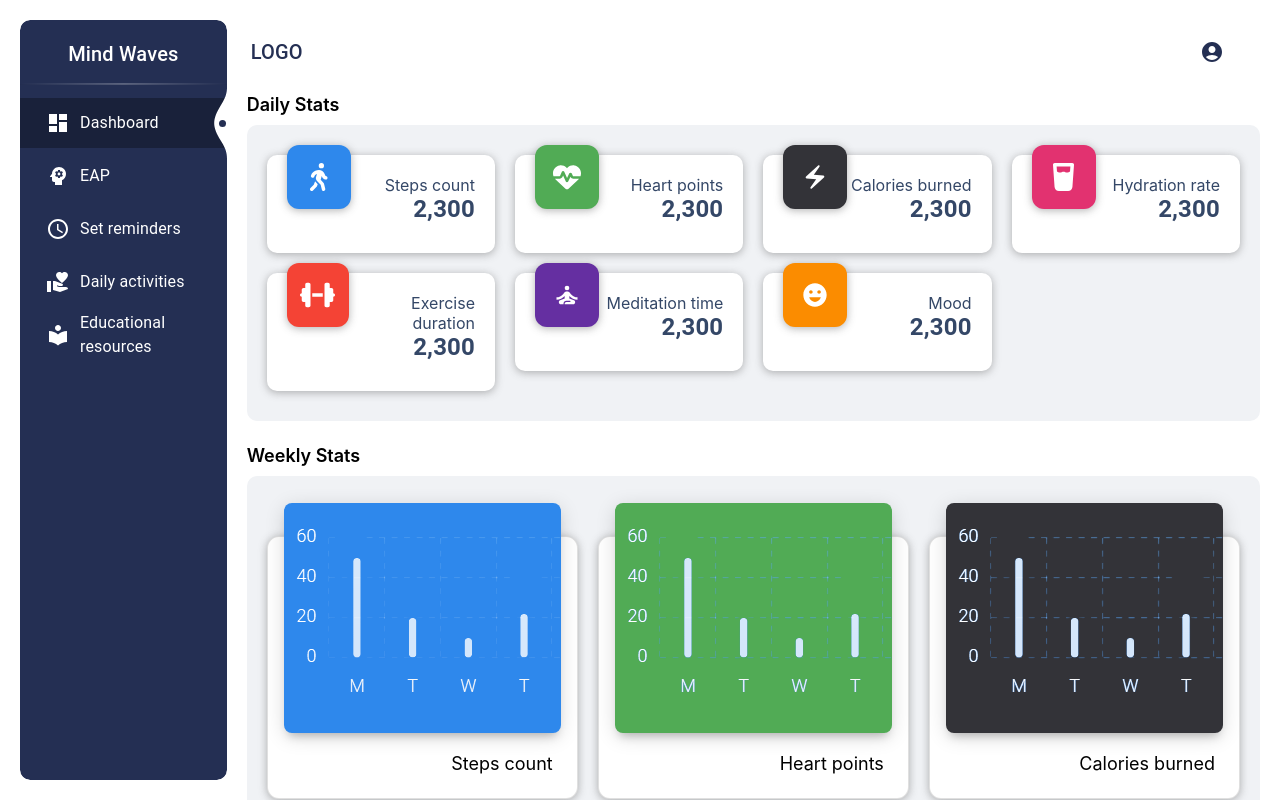
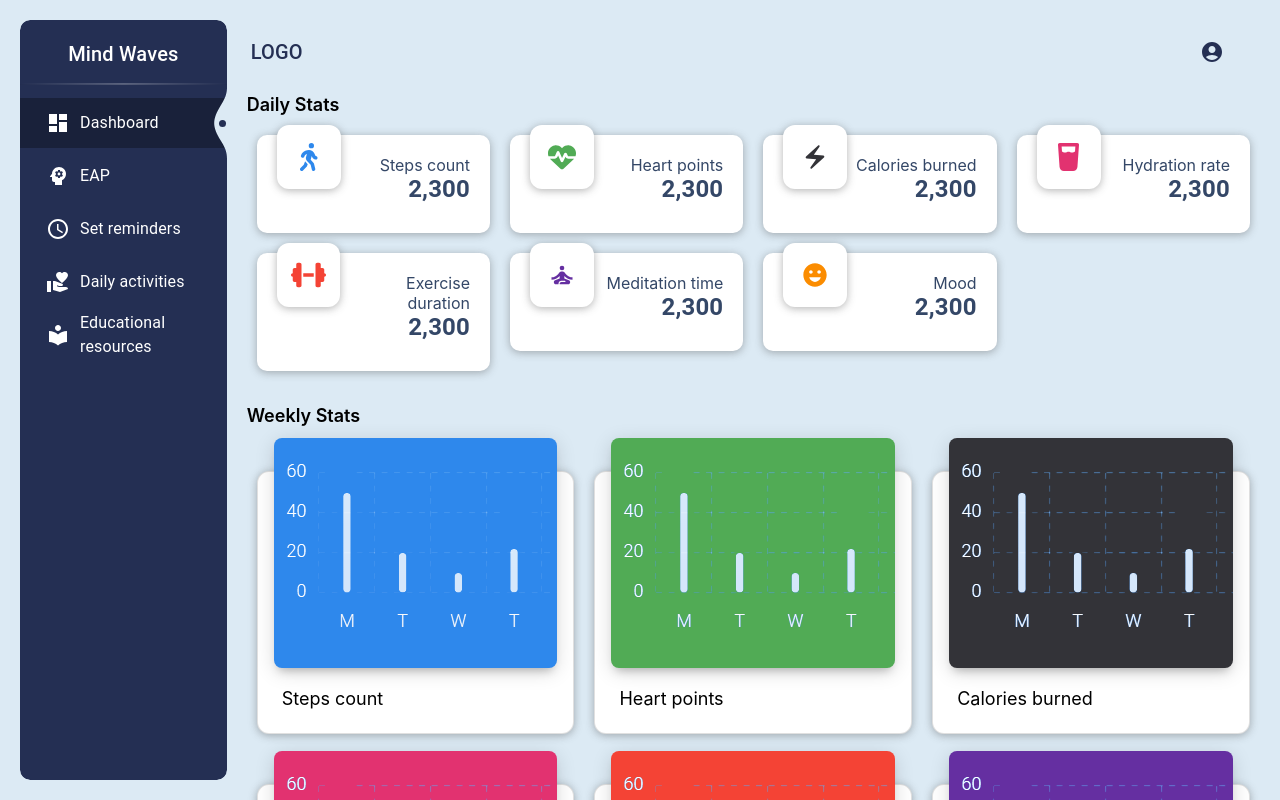
Before and after one commit to kashishahuja2002/Mind-Waves-ServiceNow-Code-To-Win, a React (Create React App) app: page /pages/dashboard in a window 1280 px wide. Shown: the top 800 px of the page. Built offline with nearby package versions, Linux system fonts and the light colour scheme.

Commit message:
dashboard styles

```diff
--- a/src/App.scss
+++ b/src/App.scss
@@ -1,6 +1,7 @@
 .app {
   min-height: calc(100vh - 40px);
   padding: 20px;
+  background-color: var(--base-background);
 }
 
 .center {
--- a/src/components/pages/dashboard/DailyStats.js
+++ b/src/components/pages/dashboard/DailyStats.js
@@ -12,11 +12,11 @@ const StatCard = (obj) => {
     <Card variant="outlined" className="daily-stat-card ">
         <Box className="icon-box"
           sx={{
-            backgroundColor: `${obj.color}`,
-            // backgroundColor: "#fff",
-            // svg :{
-            //   color: `${obj.color}`
-            // }
+            // backgroundColor: `${obj.color}`,
+            backgroundColor: "#fff",
+            svg :{
+              color: `${obj.color}`
+            }
           }}
         >
           {obj.icon}
--- a/src/styles/pages/dashboard/dashboard.scss
+++ b/src/styles/pages/dashboard/dashboard.scss
@@ -7,18 +7,11 @@
         color: #000000;
     }
 
-    .daily-stats, .weekly-stats {
-        background-color: var(--light-grey);
-        padding: 20px 10px;
-        border-radius: 10px;
+    // Daily Stat Cards
+    .daily-stats{
         margin-top: 10px;
     }
 
-    .weekly-stats {
-        padding: 0px 10px 20px;
-    }
-
-    // Daily Stat Cards
     .daily-stat-card {
         background-color: #ffffff;
         color: var(--text-blue);
@@ -61,8 +54,12 @@
     }
 
     // Weekly Stat Cards
+    .weekly-stats {
+        margin-top: 20px;
+    }
+
     .weekly-stat-card {
-        margin: 60px 10px 5px;
+        margin: 25px 10px;
         overflow: visible;
         border-radius: 0.75rem;
         box-shadow: 0rem 0rem 0rem 0rem rgb(0 0 0 / 14%), 0rem 0.1rem 0.5rem 0rem rgb(64 64 64 / 40%);
@@ -95,7 +92,6 @@
             padding: 20px 8px 8px;
             color: #000000;
             font-size: 18px;
-            text-align: right;
             box-shadow: none;
         }
     }
--- a/src/styles/pages/pagesContainer.scss
+++ b/src/styles/pages/pagesContainer.scss
@@ -13,9 +13,9 @@
 
     .sidebarContents {
         height: calc(100vh - 60px);
-        position: -webkit-sticky;
         position: sticky;
-        top: 0;
+        left: 0;
+        width: 100%;
         background-color: var(--dark-blue);
         color: #ffffff;
         border-radius: 10px;
@@ -65,7 +65,7 @@
 // Navbar styles
 .navbar {
     .MuiAppBar-root {
-        background-color: #ffffff;
+        background-color: var(--base-background);
         color: var(--dark-blue);
         box-shadow: none;
     }
--- a/src/styles/variables.scss
+++ b/src/styles/variables.scss
@@ -1,9 +1,8 @@
 :root {
     --dark-blue: #242f53;
-    // --dark-blue: #272e53;
-    // --light-blue: #D6ECF9;
-    // --light-blue: #def5fe;
     --light-blue: #dceaf4;
     --text-blue: #344767;
     --light-grey: #F0F2F5;
+
+    --base-background: #dceaf4;
 }
```
Also changed, not shown: src/assets/images/SidebarCurve.svg.
